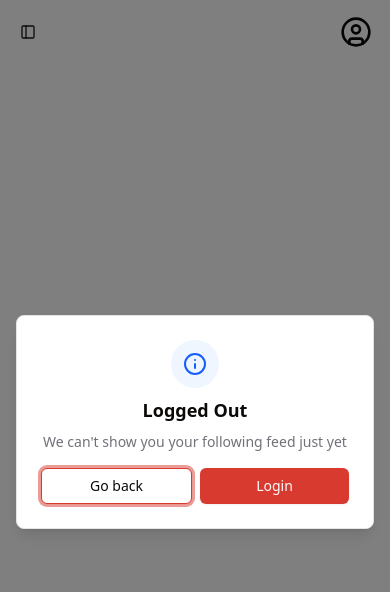
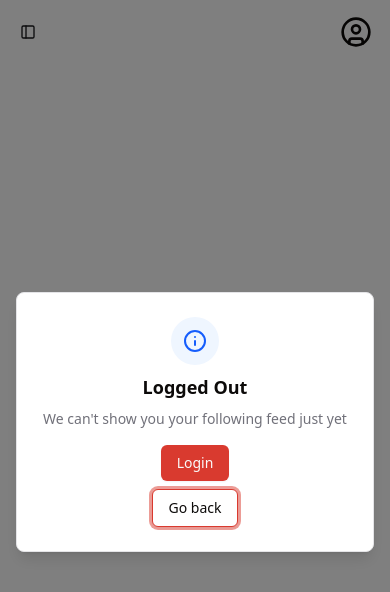
Before and after one commit to odhiambobonfas/Yohpal-Web, a Next.js app: page /profile in a window 390 px wide. Shown: the top 592 px of the page. Built offline with nearby package versions, Linux system fonts and the light colour scheme; no server answers.

Commit message:
chore: update components/custom/app/AppAlert.tsx

```diff
--- a/components/custom/app/AppAlert.tsx
+++ b/components/custom/app/AppAlert.tsx
@@ -56,7 +56,7 @@ export default function AppAlert({
                     </AlertDialogDescription>
                 </AlertDialogHeader>
 
-                <AlertDialogFooter className="items-center flex w-full justify-center flex-row gap-2">
+                <AlertDialogFooter className="items-center flex w-full justify-center flex-col-reverse sm:flex-row gap-2">
                     {showCancel && (
                         <AlertDialogCancel onClick={onClose} className="w-auto flex-1">
                             {cancelText}
```
